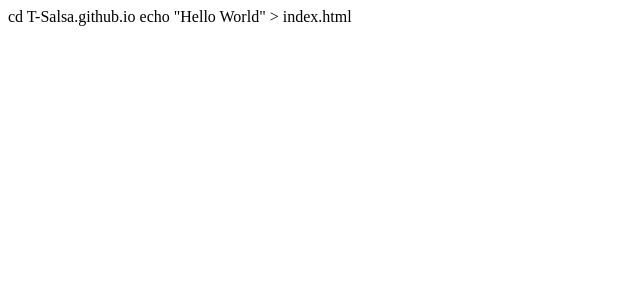
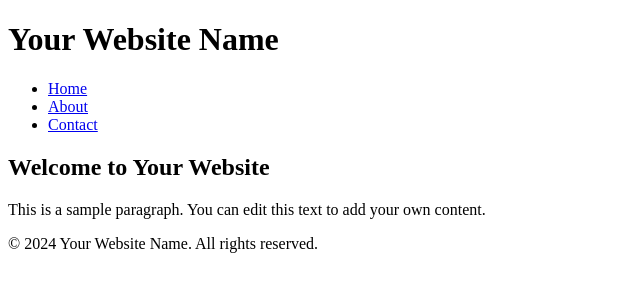
Before and after one commit to T-Salsa/T-Salsa.github.io, a plain HTML site: page index.html in a window 1280 px wide. Shown: the whole page, without its empty margins (0-640 px from the left). Drawn offline with Linux system fonts and the light colour scheme.

Commit message:
Update index.html

```diff
--- a/index.html
+++ b/index.html
@@ -1,4 +1,32 @@
+<!DOCTYPE html>
+<html lang="en">
+<head>
+    <meta charset="UTF-8">
+    <meta name="viewport" content="width=device-width, initial-scale=1.0">
+    <title>Your Website Title</title>
+    <link rel="stylesheet" href="styles.css">
+</head>
+<body>
+    <header>
+        <h1>Your Website Name</h1>
+        <nav>
+            <ul>
+                <li><a href="#">Home</a></li>
+                <li><a href="#">About</a></li>
+                <li><a href="#">Contact</a></li>
+            </ul>
+        </nav>
+    </header>
 
-cd T-Salsa.github.io
+    <main>
+        <section>
+            <h2>Welcome to Your Website</h2>
+            <p>This is a sample paragraph. You can edit this text to add your own content.</p>
+        </section>
+    </main>
 
-echo "Hello World" > index.html
+    <footer>
+        <p>&copy; 2024 Your Website Name. All rights reserved.</p>
+    </footer>
+</body>
+</html>
```
